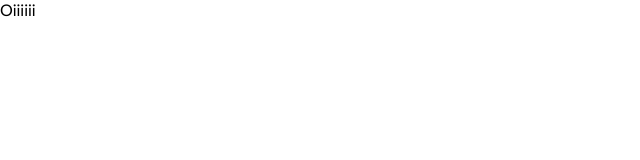
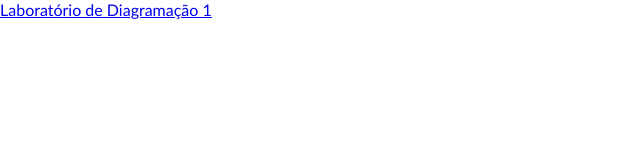
Before and after one commit to DvkDzk/DvkDzk.github.io, a plain HTML site: page index.html in a window 1280 px wide. Shown: the whole page, without its empty margins (0-640 px from the left). Drawn offline with Linux system fonts and the light colour scheme; files that its build step writes are made by us from their sources.

Commit message:
Add files via upload

```diff
--- a/index.html
+++ b/index.html
@@ -9,5 +9,5 @@
     <script src="https://kit.fontawesome.com/d5e962737d.js" crossorigin="anonymous"></script>
 </head>
 <body>
-    <p>Oiiiiii</p>
+    <a href="https://dvkdzk.github.io/Web/index.html">Laboratório de Diagramação 1</a>
 </body>
```
